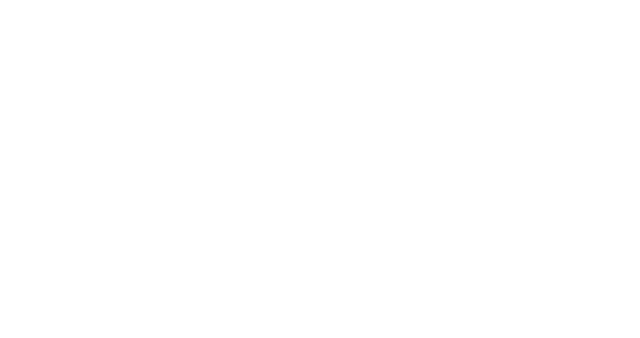
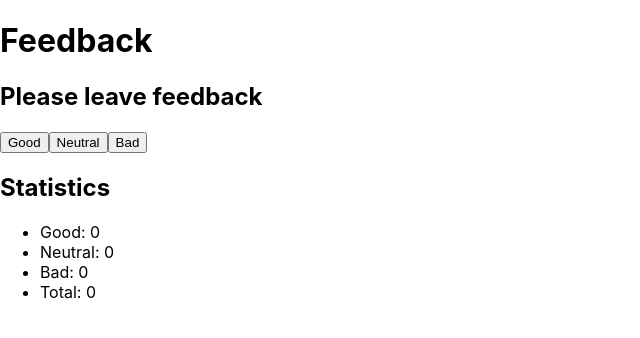
Before and after one commit to Korotkova-Iuliia/goit-react-hw-02-feedback, a React (Create React App) app: page / in a window 1280 px wide. Shown: the top 338 px of the page, without its empty margins (0-640 px from the left). Built offline with nearby package versions, Linux system fonts and the light colour scheme.

Commit message:
add total

```diff
--- a/package.json
+++ b/package.json
@@ -12,6 +12,7 @@
     "react": "^17.0.2",
     "react-dom": "^17.0.2",
     "react-scripts": "5.0.0",
+    "styled-components": "^5.3.3",
     "web-vitals": "^2.1.3"
   },
   "scripts": {
--- a/src/App.js
+++ b/src/App.js
@@ -1,7 +1,80 @@
+import React, { Component } from "react";
 import "./App.css";
 
-function App() {
-  return <div className="App"></div>;
+import CounterFeedback from "./components/CounterFeedback";
+// import StatisticsFeedback from './components/StatisticsFeedback';
+
+class App extends Component {
+  static defaultProps = { initialTotal: 0 };
+  state = {
+    good: 0,
+    neutral: 0,
+    bad: 0,
+    total: this.props.initialTotal,
+  };
+
+  clickOnGood = () => {
+    this.setState((prevState) => {
+      return {
+        good: prevState.good + 1,
+        total: prevState.total + 1,
+      };
+    });
+  };
+  clickOnNeutral = () => {
+    this.setState((prevState) => {
+      return {
+        neutral: prevState.neutral + 1,
+        total: prevState.total + 1,
+      };
+    });
+  };
+  clickOnBad = () => {
+    this.setState((prevState) => {
+      return {
+        bad: prevState.bad + 1,
+        total: prevState.total + 1,
+      };
+    });
+  };
+  countTotalFeedback = () => {
+    const total = this.initialTotal;
+    console.log(total);
+    console.log(this.state.good);
+    const totalGood = this.state.good;
+    console.log(totalGood);
+
+    this.setState((prevState) => {
+      return {
+        total: prevState.bad,
+      };
+    });
+  };
+
+  // countPositiveFeedbackPercentage()
+  render() {
+    return (
+      <div>
+        <h1>Feedback</h1>
+        <h2>Please leave feedback</h2>
+        <CounterFeedback
+          onGood={this.clickOnGood}
+          onNeutral={this.clickOnNeutral}
+          onBad={this.clickOnBad}
+        />
+        <h2>Statistics</h2>
+        <ul>
+          <li>Good: {this.state.good}</li>
+          <li>Neutral: {this.state.neutral}</li>
+          <li>Bad: {this.state.bad}</li>
+          <li>Total: {this.state.total}</li>
+        </ul>
+      </div>
+    );
+  }
 }
 
 export default App;
+// TitleFeedback;
+// titleStatistics;
+// className = 'App';
--- /dev/null
+++ b/src/components/CounterFeedback.jsx
@@ -0,0 +1,18 @@
+import React from 'react';
+
+const CounterFeedback = ({ onGood, onNeutral, onBad }) => {
+  return (
+    <div>
+      <button type="button" onClick={onGood}>
+        Good
+      </button>
+      <button type="button" onClick={onNeutral}>
+        Neutral
+      </button>
+      <button type="button" onClick={onBad}>
+        Bad
+      </button>
+    </div>
+  );
+};
+export default CounterFeedback;
--- /dev/null
+++ b/src/components/StatisticsFeedback.jsx
@@ -0,0 +1,14 @@
+// import React, { Component } from 'react';
+
+// class StatisticsFeedback extends Component {
+//   render() {
+//     return (
+//       <ul>
+//         <li>Good: {this.state.good}</li>
+//         <li>Neutral: {this.state.neutral}</li>
+//         <li>Bad: {this.state.bad}</li>
+//       </ul>
+//     );
+//   }
+// }
+// export default StatisticsFeedback;
--- a/src/index.js
+++ b/src/index.js
@@ -1,14 +1,11 @@
-import React from 'react';
-import ReactDOM from 'react-dom';
-import './index.css';
-import App from './App';
-import reportWebVitals from './reportWebVitals';
+import React from "react";
+import ReactDOM from "react-dom";
+import "./index.css";
+import App from "./App";
 
 ReactDOM.render(
   <React.StrictMode>
     <App />
   </React.StrictMode>,
-  document.getElementById('root')
+  document.getElementById("root")
 );
-
-reportWebVitals();
--- a/src/reportWebVitals.js
+++ /dev/null
@@ -1,13 +0,0 @@
-const reportWebVitals = onPerfEntry => {
-  if (onPerfEntry && onPerfEntry instanceof Function) {
-    import('web-vitals').then(({ getCLS, getFID, getFCP, getLCP, getTTFB }) => {
-      getCLS(onPerfEntry);
-      getFID(onPerfEntry);
-      getFCP(onPerfEntry);
-      getLCP(onPerfEntry);
-      getTTFB(onPerfEntry);
-    });
-  }
-};
-
-export default reportWebVitals;
```
Also changed, not shown: src/setupTests.js (deleted, +0 -5 lines), 2 other files (tests, documents, lock files or other folders).
